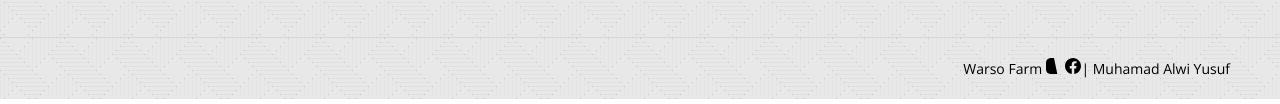
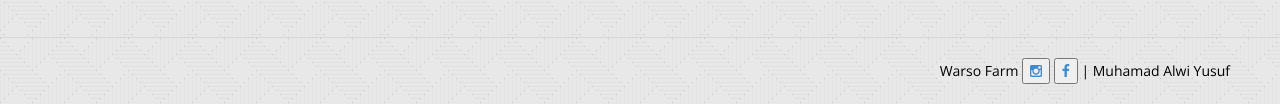
Before and after one commit to alwiy/warsofarm.github.io, a plain HTML site: page index.html in a window 1280 px wide. Shown: the part 2978-3082 px from the top of the page. Drawn offline with nearby package versions, Linux system fonts and the light colour scheme; a script that the page names is missing.

Commit message:
mengubah icon ig dan fb

```diff
--- a/index.html
+++ b/index.html
@@ -39,7 +39,7 @@
                     <span class="icon-bar"></span>
                     <span class="icon-bar"></span>
                 </button>
-                <a class="navbar-brand" href="#"> Warso Farm</a>
+                <a class="navbar-brand"> Warso Farm</a>
             </div>
             <div class="navbar-collapse collapse">
                 <ul class="nav navbar-nav navbar-right">
@@ -317,13 +317,9 @@
 
     <!--FOOTER SECTION -->
     <div id="footer">
-        Warso Farm <svg xmlns="http://www.w3.org/2000/svg" width="16" height="16" fill="currentColor" class="bi bi-instagram" viewBox="0 0 16 16">
-            <path d="M8 0C5.829 0 5.556.01 4.703.048 3.85.088 3.269.222 2.76.42a3.9 3.9 0 0 0-1.417.923A3.9 3.9 0 0 0 .42 2.76C.222 3.268.087 3.85.048 4.7.01 5.555 0 5.827 0 8.001c0 2.172.01 2.444.048 3.297.04.852.174 1.433.372 1.942.205.526.478.972.923 1.417.444.445.89.719 1.416.923.51.198 1.09.333 1.942.372C5.555 15.99 5.827 16 8 16s2.444-.01 3.298-.048c.851-.04 1.434-.174 1.943-.
-            372a3.9 3.9 0 0 0 1.416-.923c.445-.445.718-.891.923-1.417.197-.509.332-1.09.372-1.942C15.99 10.445 16 10.173 16 8s-.01-2.445-.048-3.299c-.04-.851-.175-1.433-.372-1.941a3.9 3.9 0 0 0-.923-1.417A3.9 3.9 0 0 0 13.24.42c-.51-.198-1.092-.333-1.943-.372C10.443.01 10.172 0 7.998 0zm-.717 1.442h.718c2.136 0 2.389.007 3.232.046.78.035 1.204.166 1.486.275.373.145.64.319.92.599s.453.546.598.92c.11.281.24.705.275 1.485.039.843.047 1.096.047 3.231s-.008 2.389-.047 3.232c-.035.78-.166 1.203-.275 1.485a2.5 2.5 0 0 1-.599.919c-.28.28-.546.453-.92.598-.28.11-.704.24-1.485.276-.843.038-1.096.047-3.232.047s-2.39-.009-3.233-.047c-.78-.036-1.203-.166-1.485-.276a2.5 2.5 0 0 1-.92-.598 2.5 2.5 0 0 1-.6-.92c-.109-.281-.24-.705-.275-1.485-.038-.843-.046-1.096-.046-3.233s.008-2.388.046-3.231c.036-.78.166-1.204.276-1.486.145-.373.319-.64.599-.92s.546-.453.92-.598c.282-.11.705-.24 1.485-.276.738-.034 1.024-.044 2.515-.045zm4.988 1.328a.96.96 0 1 0 0 1.92.96.96 0 0 0 0-1.92m-4.27 1.122a4.109 4.109 0 1 0 0 8.217 4.109 4.109 0 0 0 0-8.217m0 1.441a2.667 2.667 0 1 1 0 5.334 2.667 2.667 0 0 1 0-5.334"/>
-          </svg>
-          <svg xmlns="http://www.w3.org/2000/svg" width="16" height="16" fill="currentColor" class="bi bi-facebook" viewBox="0 0 16 16">
-            <path d="M16 8.049c0-4.446-3.582-8.05-8-8.05C3.58 0-.002 3.603-.002 8.05c0 4.017 2.926 7.347 6.75 7.951v-5.625h-2.03V8.05H6.75V6.275c0-2.017 1.195-3.131 3.022-3.131.876 0 1.791.157 1.791.157v1.98h-1.009c-.993 0-1.303.621-1.303 1.258v1.51h2.218l-.354 2.326H9.25V16c3.824-.604 6.75-3.934 6.75-7.951"/>
-          </svg>| Muhamad Alwi Yusuf
+        Warso Farm  <button><a href="https://www.instagram.com/warsofarm?igsh=N2VjOHR3aDM5emJm" >  <i class="fa fa-instagram"></i> </a> </button>
+                    <button><a href="https://web.facebook.com/profile.php?id=100068777542355" <i class="fa fa-facebook"></i> </a></button>
+                    | Muhamad Alwi Yusuf
     </div>
     <!-- END FOOTER SECTION -->
 
```
